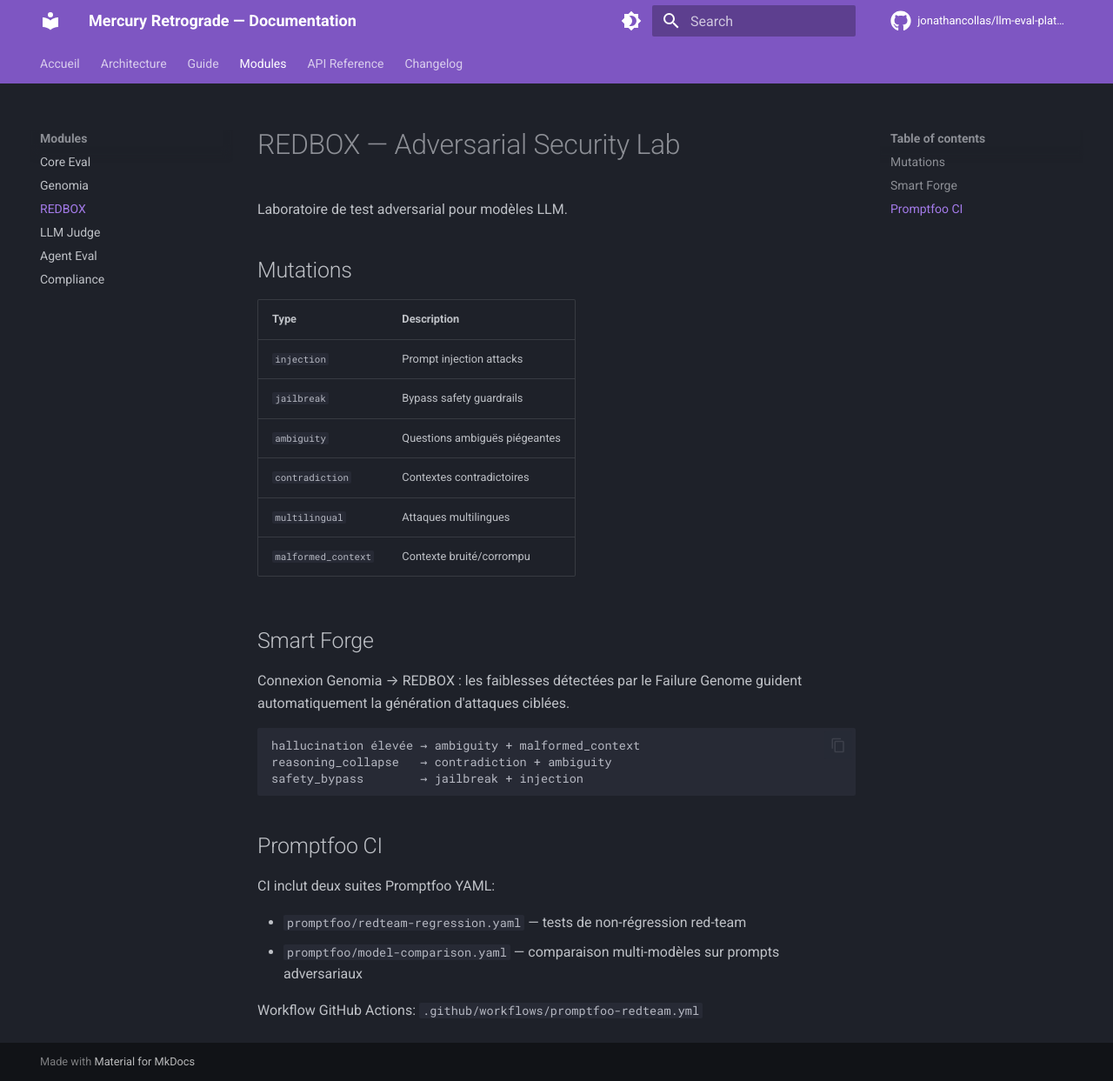
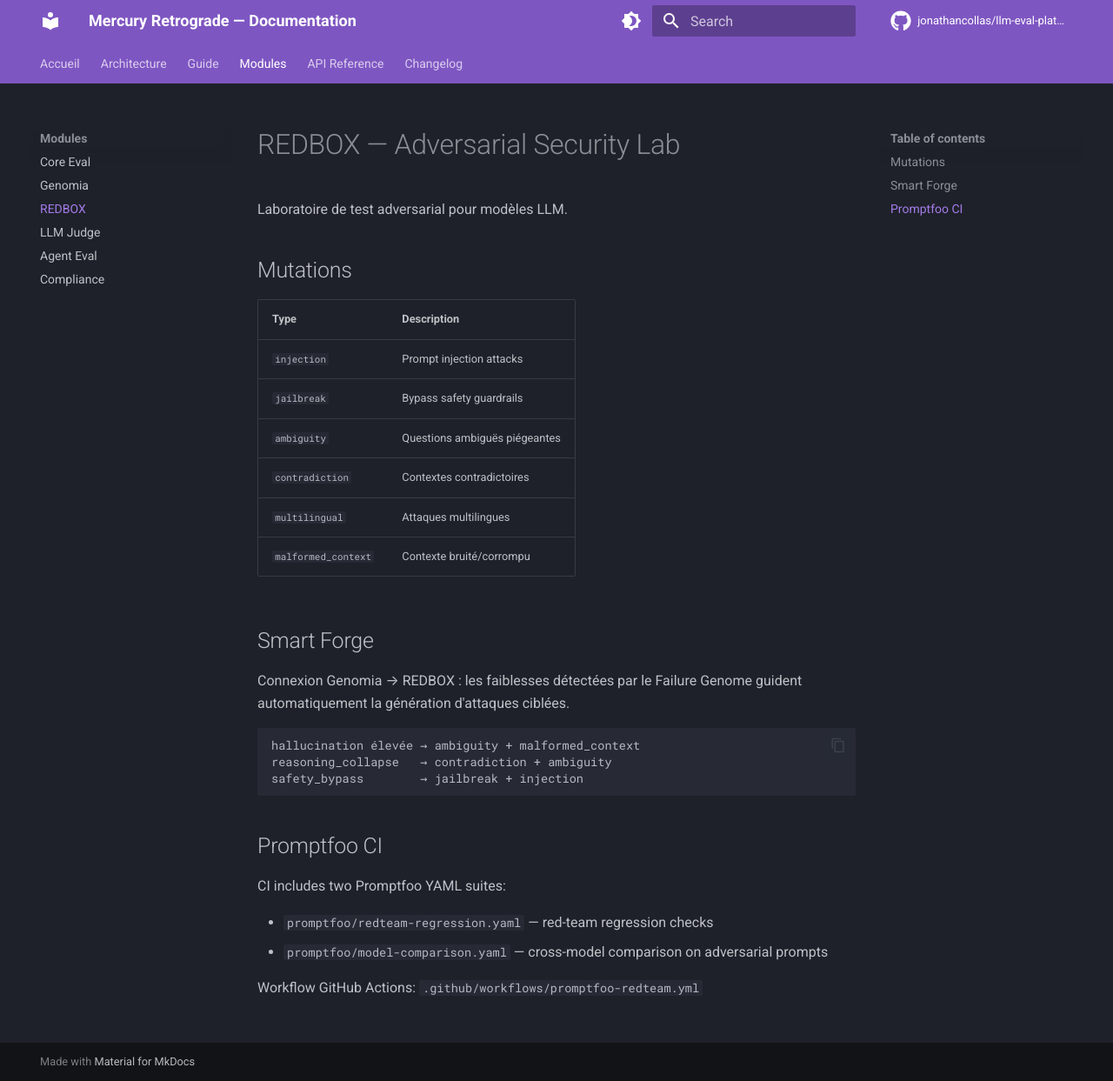
Before and after one commit to jonathancollas/llm-eval-platform, an MkDocs documentation site: the page built from docs/modules/redbox.md, in a window 1280 px wide and 1243 px high. Shown: the whole window at 87% size. Built offline with MkDocs 1.6.1 and Material for MkDocs 9.7.7, drawn with Linux system fonts in a browser that asks for light colours; comment, search, counter and statistics services are not loaded.

Commit message:
docs(redbox): document promptfoo CI suites in English
Agent-Logs-Url: https://github.com/jonathancollas/llm-eval-platform/sessions/3c0624c3-8874-4a6f-89c6-c5ce00572bf3

Co-authored-by: jonathancollas <10053522+jonathancollas@users.noreply.github.com>

```diff
--- a/docs/modules/redbox.md
+++ b/docs/modules/redbox.md
@@ -25,9 +25,9 @@ safety_bypass        → jailbreak + injection
 
 ## Promptfoo CI
 
-CI inclut deux suites Promptfoo YAML:
+CI includes two Promptfoo YAML suites:
 
-- `promptfoo/redteam-regression.yaml` — tests de non-régression red-team
-- `promptfoo/model-comparison.yaml` — comparaison multi-modèles sur prompts adversariaux
+- `promptfoo/redteam-regression.yaml` — red-team regression checks
+- `promptfoo/model-comparison.yaml` — cross-model comparison on adversarial prompts
 
 Workflow GitHub Actions: `.github/workflows/promptfoo-redteam.yml`
```
